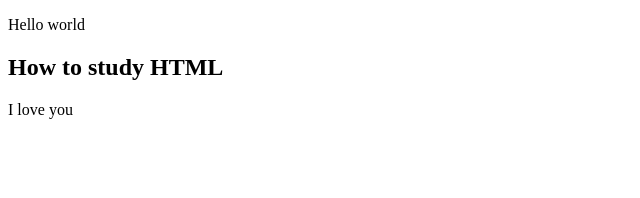
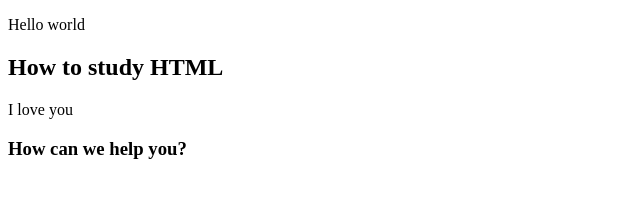
Before and after one commit to MrrSamoeurnjr/printgoodbyeworld, a plain HTML site: page index.html in a window 1280 px wide. Shown: the whole page, without its empty margins (0-640 px from the left). Drawn offline with Linux system fonts and the light colour scheme.

Commit message:
modified: index.html

```diff
--- a/index.html
+++ b/index.html
@@ -9,5 +9,6 @@
     <p>Hello world</p>
     <h2>How to study HTML</h2>
     <p>I love you</p>
+    <h3>How can we help you?</h3>
 </body>
 </html>
```
